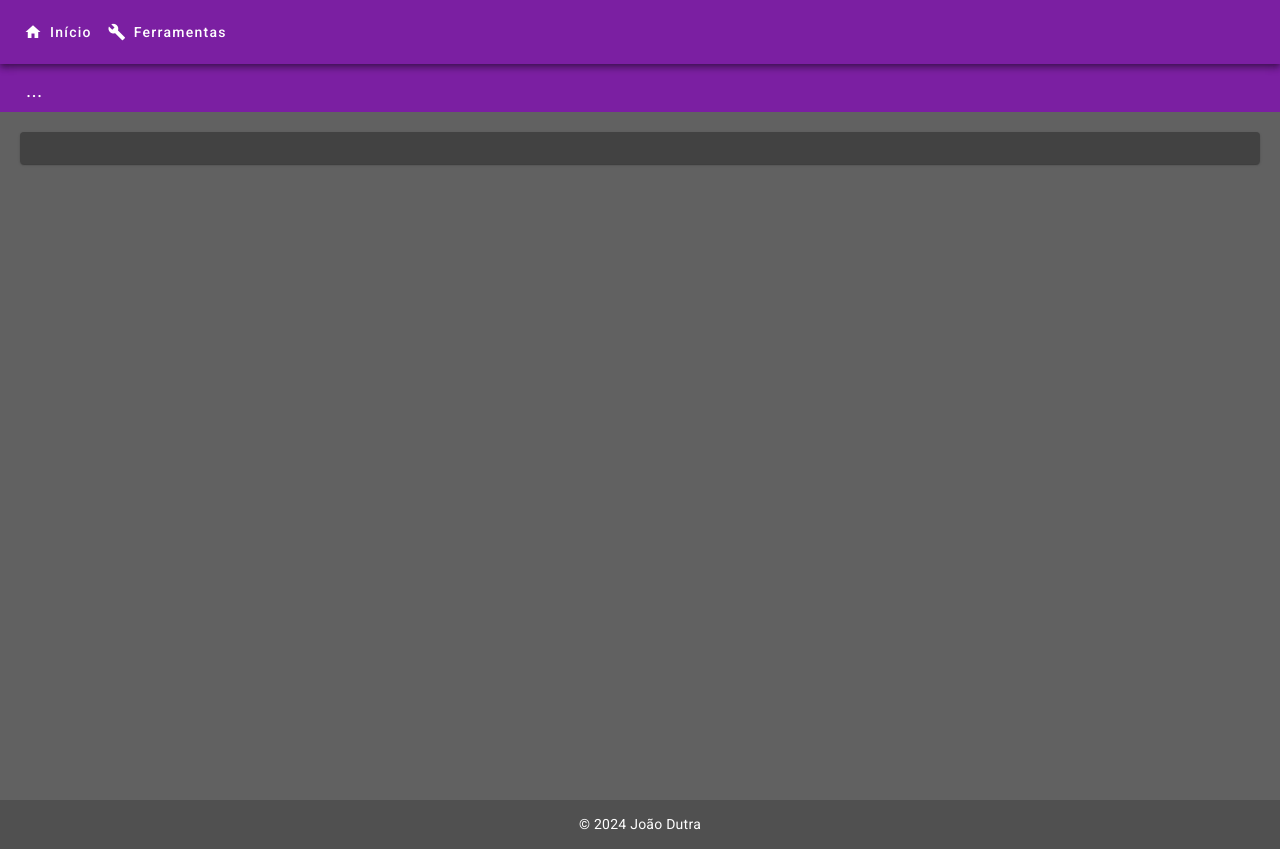
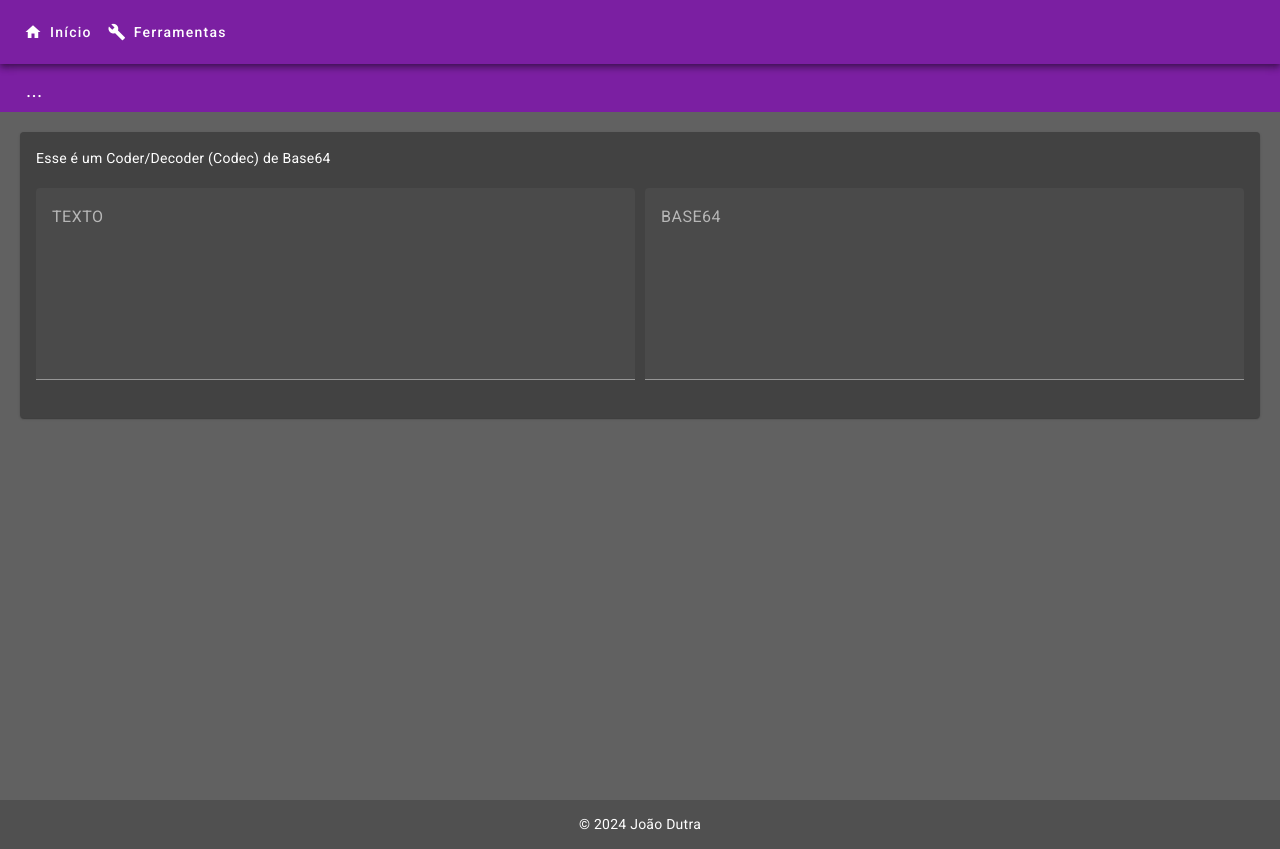
Before and after one commit to jrdutra/ferramentas, an Angular app: page /base64 in a window 1280 px wide. Before the commit this address led to /. Built offline with nearby package versions, Linux system fonts and the light colour scheme.

Commit message:
Base64 encoder

```diff
--- a/src/app/app.routes.ts
+++ b/src/app/app.routes.ts
@@ -1,10 +1,12 @@
 import { Routes } from '@angular/router';
 
 import { LeitorAreaCwsComponent } from './ferramentas/leitor-area-cws/leitor-area-cws.component'
+import { Base64Component } from './ferramentas/base64/base64.component'
 import { HomeComponent } from './home/home.component'
 
 export const routes: Routes = [
     { path: '', component: HomeComponent },
     { path: 'home', component: HomeComponent },
-    { path: 'leitor-area-cws', component: LeitorAreaCwsComponent }
+    { path: 'leitor-area-cws', component: LeitorAreaCwsComponent },
+    { path: 'base64', component: Base64Component }
 ];
--- /dev/null
+++ b/src/app/ferramentas/base64/base64.component.css
@@ -0,0 +1,57 @@
+.div-principal {
+    display: flex;
+    flex-direction: row;
+}
+
+.div-interna-texto-esqueda {
+    flex: 1;
+    flex-direction: column;
+    margin-right: 5px;
+}
+
+.div-interna-texto-direita {
+    flex: 1;
+    flex-direction: column;
+    margin-left: 5px;
+}
+
+.texto-alinhado-esquerda {
+    text-align: left;
+}
+
+.conteudo-alinhado-centro {
+    display: flex;
+    justify-content: center;
+    align-items: center;
+}
+
+.botao{
+    margin: 1%;
+    width: 12em;
+}
+
+textarea{
+    height: 8em;
+    box-sizing: border-box;
+    resize: none;
+    border: none;
+}
+
+mat-form-field {
+    width: 100%;
+    height: 100%;
+    /* Faz o mat-form-field preencher a largura da div pai */
+}
+
+@media (max-width: 510px) {
+    .div-principal {
+        flex-direction: column;
+    }
+    .div-interna-texto-esqueda {
+        margin-right: 0px;
+    }
+
+    .div-interna-texto-direita {
+        margin-left: 0px;
+    }
+}
--- /dev/null
+++ b/src/app/ferramentas/base64/base64.component.html
@@ -0,0 +1,24 @@
+
+<div class="alinhar-texto-esquerda">
+    Esse é um Coder/Decoder (Codec) de Base64
+</div><br />
+<div class="div-principal">
+
+    <div class="div-interna-texto-esqueda">
+
+        <mat-form-field appearance="fill">
+            <mat-label>TEXTO</mat-label>
+            <textarea [(ngModel)]="strTexto" (ngModelChange)="codificaTexto()" matInput style="height: 10em; box-sizing: border-box; resize: none; border: none;"></textarea>
+        </mat-form-field>
+
+    </div>
+    <div class="div-interna-texto-direita">
+
+        <mat-form-field appearance="fill">
+            <mat-label>BASE64</mat-label>
+            <textarea [(ngModel)]="strBase64" (ngModelChange)="decodificaTexto()" matInput style="height: 10em; box-sizing: border-box; resize: none; border: none;"></textarea>
+        </mat-form-field>
+
+    </div>
+
+</div>
--- /dev/null
+++ b/src/app/ferramentas/base64/base64.component.ts
@@ -0,0 +1,45 @@
+import { Component } from '@angular/core';
+import { MatButtonModule } from '@angular/material/button';
+import { FormsModule } from '@angular/forms';
+import { MatCheckboxModule } from '@angular/material/checkbox';
+import { MatInputModule } from '@angular/material/input';
+import { MatFormFieldModule } from '@angular/material/form-field';
+
+
+@Component({
+  selector: 'app-base64',
+  standalone: true,
+  imports: [MatButtonModule, MatCheckboxModule, FormsModule, MatInputModule, MatFormFieldModule],
+  templateUrl: './base64.component.html',
+  styleUrl: './base64.component.css'
+})
+export class Base64Component {
+
+  strTexto: string = '';
+  strBase64: string = '';
+
+  codificaTexto(){
+    let utf8Bytes  = new TextEncoder().encode(this.strTexto);
+    // Converte os bytes UTF-8 para uma string de caracteres Latin1
+    let binaryString = '';
+    utf8Bytes.forEach((byte) => {
+        binaryString += String.fromCharCode(byte);
+    });
+    this.strBase64 = btoa(binaryString);
+  }
+
+  decodificaTexto(){
+    // Decodifica a string Base64 para uma string de caracteres Latin1
+    const binaryString = atob(this.strBase64);
+
+    // Converte a string Latin1 para um array de bytes UTF-8
+    const bytes = new Uint8Array(binaryString.length);
+    for (let i = 0; i < binaryString.length; i++) {
+        bytes[i] = binaryString.charCodeAt(i);
+    }
+
+    // Converte os bytes UTF-8 para uma string UTF-8
+    this.strTexto = new TextDecoder().decode(bytes);
+  }
+
+}
--- a/src/app/ferramentas/leitor-area-cws/leitor-area-cws.component.html
+++ b/src/app/ferramentas/leitor-area-cws/leitor-area-cws.component.html
@@ -26,5 +26,4 @@
     <div class="vetical-div" [innerHTML]="resultadoLeitura">
 
     </div>
-
 </div>
--- a/src/app/menu/menu.component.html
+++ b/src/app/menu/menu.component.html
@@ -13,6 +13,7 @@
                     Ferramentas
                 </button>
                 <mat-menu #menuFerramentas="matMenu">
+                    <button mat-menu-item (click)="navegaMenu('base64')">Base64</button>
                     <button mat-menu-item (click)="navegaMenu('leitor-area-cws')">Leitor de área CWS</button>
                 </mat-menu>
             </div>
@@ -22,6 +23,7 @@
                     <mat-icon>menu</mat-icon>
                 </button>
                 <mat-menu #menuHamburger="matMenu">
+                    <button mat-menu-item (click)="navegaMenu('base64')">Base64</button>
                     <button mat-menu-item (click)="navegaMenu('leitor-area-cws')">Leitor de área CWS</button>
                 </mat-menu>
             </div>
--- a/src/app/menu/menu.component.ts
+++ b/src/app/menu/menu.component.ts
@@ -33,5 +33,9 @@ export class MenuComponent {
       this.router.navigate(['/leitor-area-cws']);
       this.tituloAplicacao = "Leitor de área CWS";
     }
+    if (tag === 'base64') {
+      this.router.navigate(['/base64']);
+      this.tituloAplicacao = "Base64 Codec";
+    }
   }
 }
```
